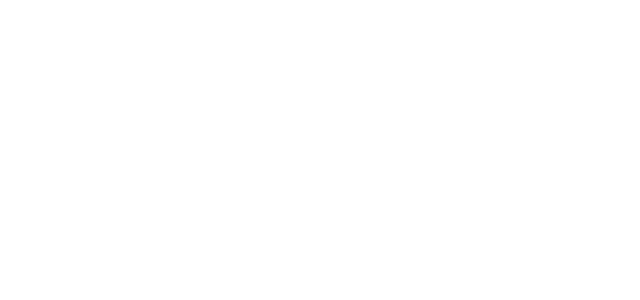
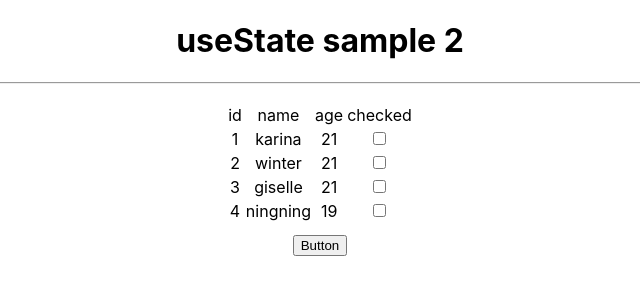
Before and after one commit to w8f/react-training, a React (Create React App) app in the folder front/: page /useStateSample2 in a window 1280 px wide. Before the commit this address had no page. Shown: the top 300 px of the page, without its empty margins (320-960 px from the left). Built offline with nearby package versions, Linux system fonts and the light colour scheme.

Commit message:
add: useState sample 2

```diff
--- a/front/src/App.tsx
+++ b/front/src/App.tsx
@@ -9,6 +9,7 @@
 import UseReducerSample from "./component/useReducer/UseReducerSample";
 import MemorizationSample from "./component/memorization/MemorizationSample";
 import AutomaticBatchingSample from "./component/v18/AutomaticBatchingSample";
+import UseStateSample2 from "./component/useState/UseStateSample2";
 
 function App() {
   return (
@@ -19,6 +20,7 @@
             <Route path="/" element={<UseStateSample />} />
             <Route path="/sample" element={<RouterSample />} />
             <Route path="/useStateSample" element={<UseStateSample />} />
+            <Route path="/useStateSample2" element={<UseStateSample2 />} />
             <Route path="/useEffectSample" element={<UseEffectSample />} />
             <Route path="/useRefSample" element={<UseRefSample />} />
             <Route path="/UseContextSample" element={<UseContextSample />} />
--- /dev/null
+++ b/front/src/component/useState/UseStateSample2.tsx
@@ -0,0 +1,51 @@
+import { VFC } from "react";
+import useSample2 from "./uss2";
+
+const UseStateSample2: VFC = () => {
+  const { members, onClickBtn, onClickCheckbox } = useSample2();
+
+  return (
+    <div style={{ textAlign: "center" }}>
+      <h1>useState sample 2</h1>
+      <hr />
+      <table
+        style={{
+          textAlign: "center",
+          justifyContent: "center",
+          margin: "auto",
+          padding: "10px",
+        }}
+      >
+        <thead>
+          <tr>
+            <td>id</td>
+            <td>name</td>
+            <td>age</td>
+            <td>checked</td>
+          </tr>
+        </thead>
+        <tbody>
+          {members.map(({ id, name, age, checked }) => (
+            <tr key={id}>
+              <td>{id}</td>
+              <td>{name}</td>
+              <td>{age}</td>
+              <td>
+                <form>
+                  <input
+                    type="checkbox"
+                    checked={checked}
+                    onChange={() => onClickCheckbox(id)}
+                  />
+                </form>
+              </td>
+            </tr>
+          ))}
+        </tbody>
+      </table>
+      <button onClick={onClickBtn}>Button</button>
+    </div>
+  );
+};
+
+export default UseStateSample2;
--- /dev/null
+++ b/front/src/component/useState/uss2.ts
@@ -0,0 +1,57 @@
+import { useState, useEffect } from "react";
+
+type Member = {
+  id: number;
+  name: string;
+  age: number;
+  checked: boolean;
+};
+
+// aespa member info
+const aespa = [
+  { id: 1, name: "karina", age: 21 },
+  { id: 2, name: "winter", age: 21 },
+  { id: 3, name: "giselle", age: 21 },
+  { id: 4, name: "ningning", age: 19 },
+];
+
+const useSample2 = () => {
+  // member state
+  const [members, setMembers] = useState<Member[]>([]);
+
+  useEffect(() => {
+    // 初回ロード時にチェックボックス用の属性を追加する。
+    const member = aespa.map((member) =>
+      Object.assign(member, { checked: false })
+    );
+    setMembers(member);
+  }, []);
+
+  // チェックボタン押下時
+  const onClickCheckbox = (id: number) => {
+    // メンバーチェック更新
+    const update = (member: Member) => {
+      member.checked = !member.checked;
+      return member;
+    };
+    setMembers([
+      ...members.map((member) => (member.id === id ? update(member) : member)),
+    ]);
+  };
+
+  // Button押下時
+  const onClickBtn = () => {
+    const target = members
+      .filter((member) => member.checked)
+      .map((member) => member.name);
+    console.log("selected member is: " + target);
+  };
+
+  return {
+    members,
+    onClickBtn,
+    onClickCheckbox,
+  };
+};
+
+export default useSample2;
```
